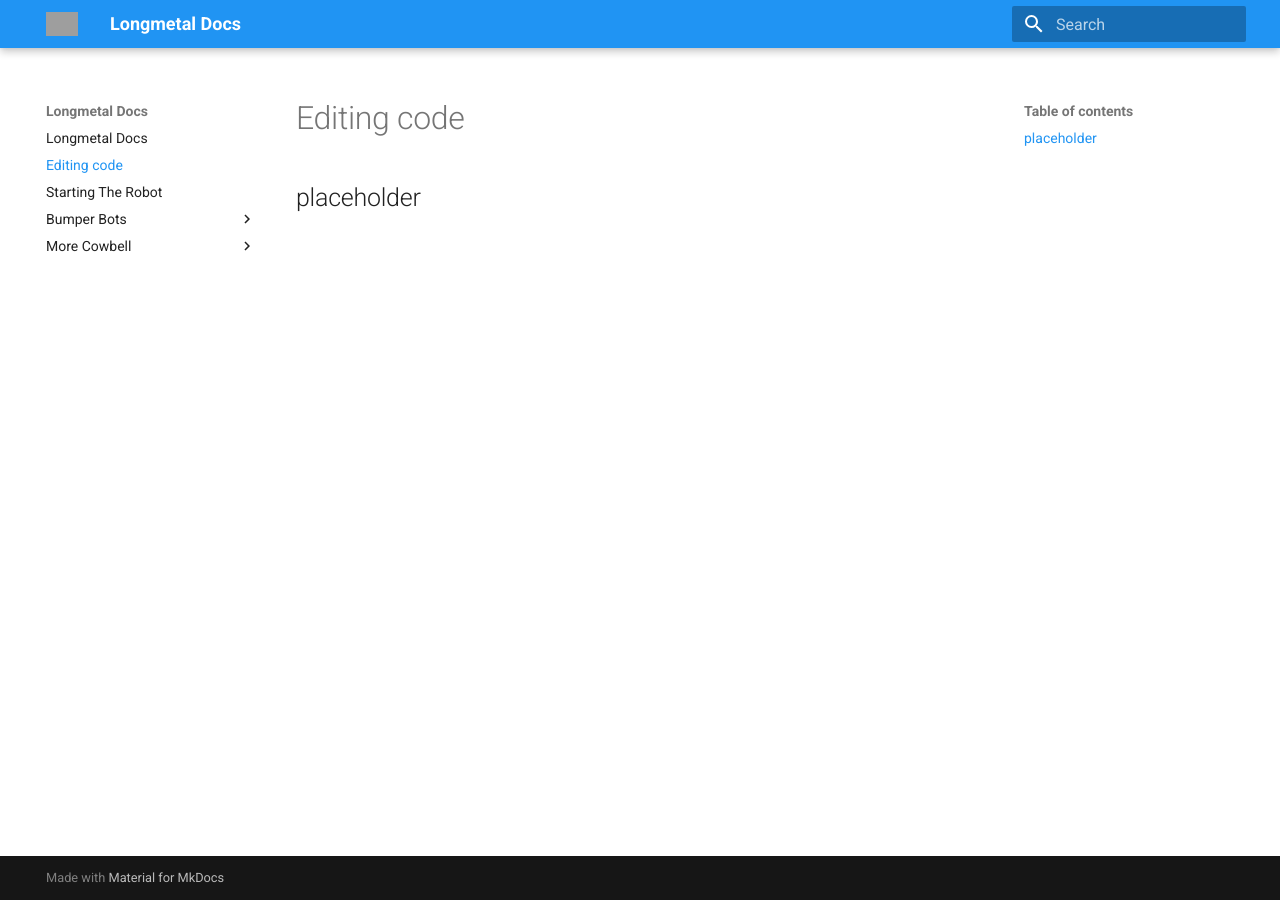
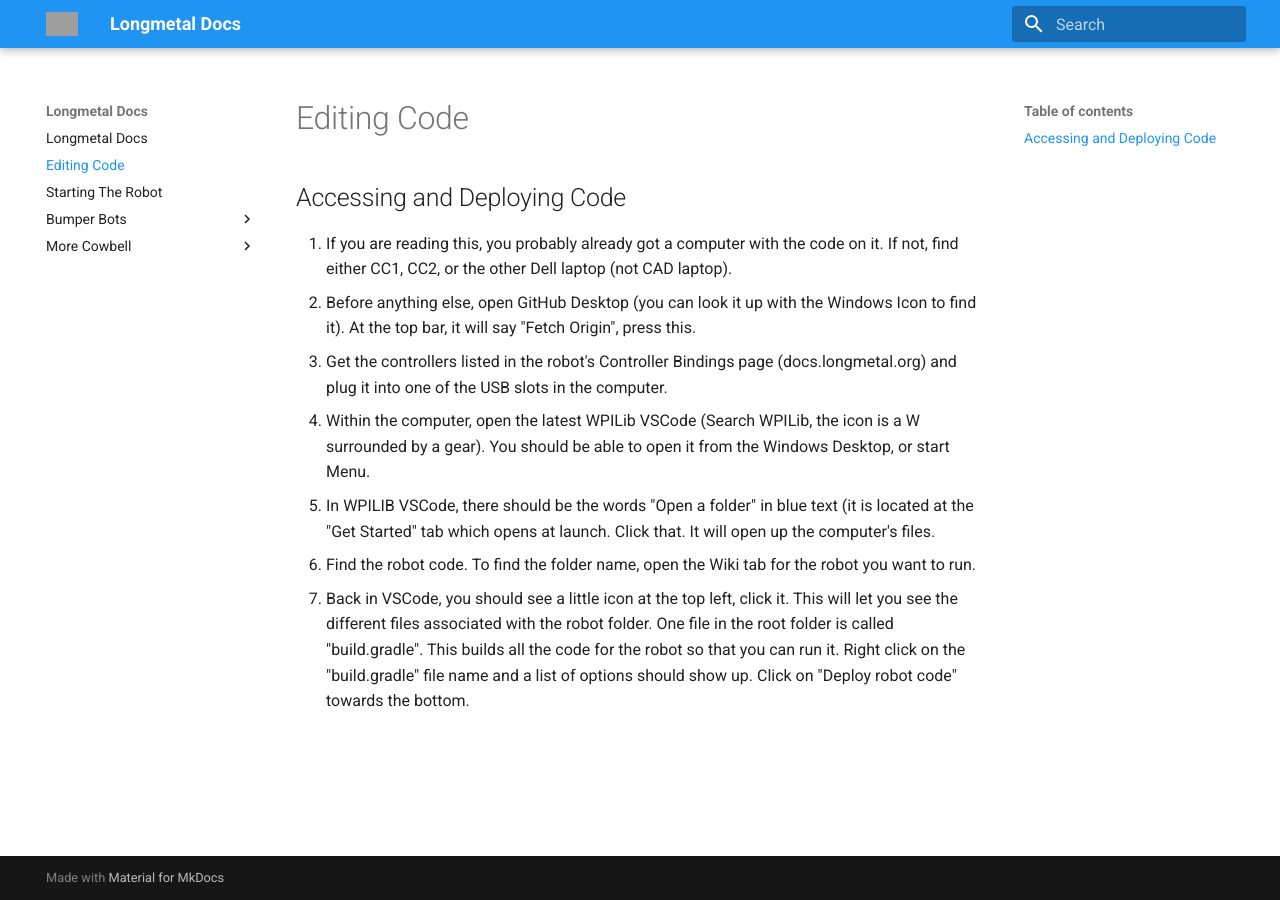
Before and after one commit to longmetal7127/metal-docs, an MkDocs documentation site: the page built from docs/editing-code.md, in a window 1280 px wide. Built offline with MkDocs 1.6.1 and Material for MkDocs 9.7.7, drawn with Linux system fonts in a browser that asks for light colours; grey boxes are pictures that could not be loaded.

Commit message:
Update editing-code.md

```diff
--- a/docs/editing-code.md
+++ b/docs/editing-code.md
@@ -1 +1,9 @@
-##placeholder
+# Editing Code
+## Accessing and Deploying Code
+1. If you are reading this, you probably already got a computer with the code on it. If not, find either CC1, CC2, or the other Dell laptop (not CAD laptop).
+2. Before anything else, open GitHub Desktop (you can look it up with the Windows Icon to find it). At the top bar, it will say "Fetch Origin", press this.
+3. Get the controllers listed in the robot's Controller Bindings page (docs.longmetal.org) and plug it into one of the USB slots in the computer.
+4. Within the computer, open the latest WPILib VSCode (Search WPILib, the icon is a W surrounded by a gear). You should be able to open it from the Windows Desktop, or start Menu.
+5. In WPILIB VSCode, there should be the words "Open a folder" in blue text (it is located at the "Get Started" tab which opens at launch. Click that. It will open up the computer's files.
+6. Find the robot code. To find the folder name, open the Wiki tab for the robot you want to run.
+7. Back in VSCode, you should see a little icon at the top left, click it. This will let you see the different files associated with the robot folder. One file in the root folder is called "build.gradle". This builds all the code for the robot so that you can run it. Right click on the "build.gradle" file name and a list of options should show up. Click on "Deploy robot code" towards the bottom.
```
